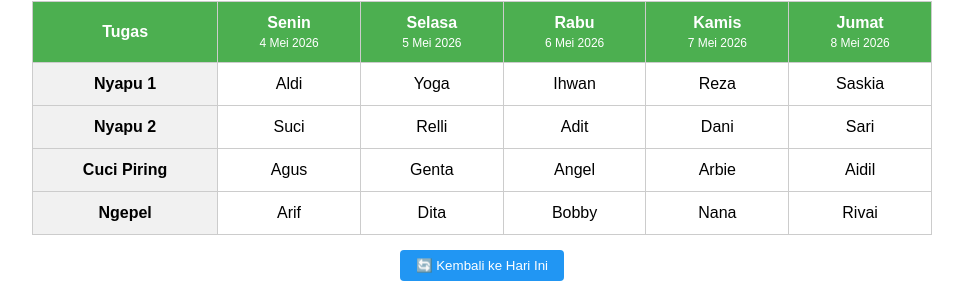
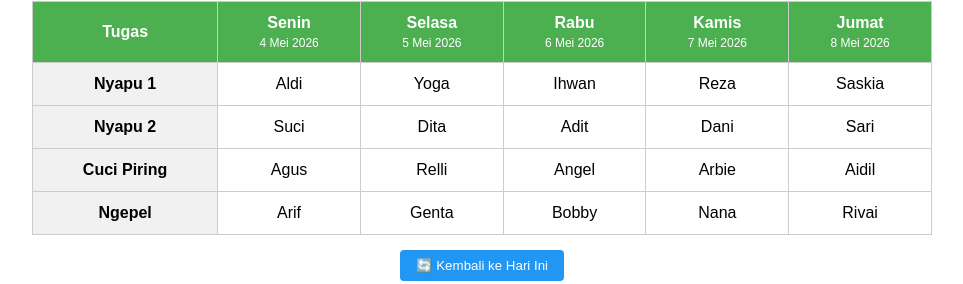
Before and after one commit to dn-p/piket-r7, a React (Create React App) app: page / in a window 1280 px wide. Shown: the part 200-484 px from the top of the page, without its empty margins (158-1121 px from the left). Built offline with nearby package versions, Linux system fonts and the light colour scheme.

Commit message:
revisi jadwal hari selasa

```diff
--- a/public/index.html
+++ b/public/index.html
@@ -24,7 +24,7 @@
       work correctly both with client-side routing and a non-root public URL.
       Learn how to configure a non-root public URL by running `npm run build`.
     -->
-    <title>React App</title>
+    <title>Jadwal Piket Reel Seven</title>
   </head>
   <body>
     <noscript>You need to enable JavaScript to run this app.</noscript>
--- a/src/App.js
+++ b/src/App.js
@@ -14,9 +14,9 @@ const START_DATE = new Date('2026-05-04T00:00:00');
 // Data awal (Posisi pada minggu pertama / START_DATE)
 const INITIAL_GROUPS = [
   ['Aldi', 'Yoga', 'Ihwan', 'Reza', 'Saskia'],  // Kelompok 0 (Mulai di Nyapu 1)
-  ['Suci', 'Relli', 'Adit', 'Dani', 'Sari'],	// Kelompok 1 (Mulai di Nyapu 2)
-  ['Agus', 'Genta', 'Angel', 'Arbie', 'Aidil'],	// Kelompok 2 (Mulai di Cuci Piring)
-  ['Arif', 'Dita', 'Bobby', 'Nana', 'Rivai'],	// Kelompok 3 (Mulai di Ngepel)
+  ['Suci', 'Dita', 'Adit', 'Dani', 'Sari'],	// Kelompok 1 (Mulai di Nyapu 2)
+  ['Agus', 'Relli', 'Angel', 'Arbie', 'Aidil'],	// Kelompok 2 (Mulai di Cuci Piring)
+  ['Arif', 'Genta', 'Bobby', 'Nana', 'Rivai'],	// Kelompok 3 (Mulai di Ngepel)
 ];
 
 // Fungsi mencari tanggal Hari Senin dari tanggal tertentu
```
